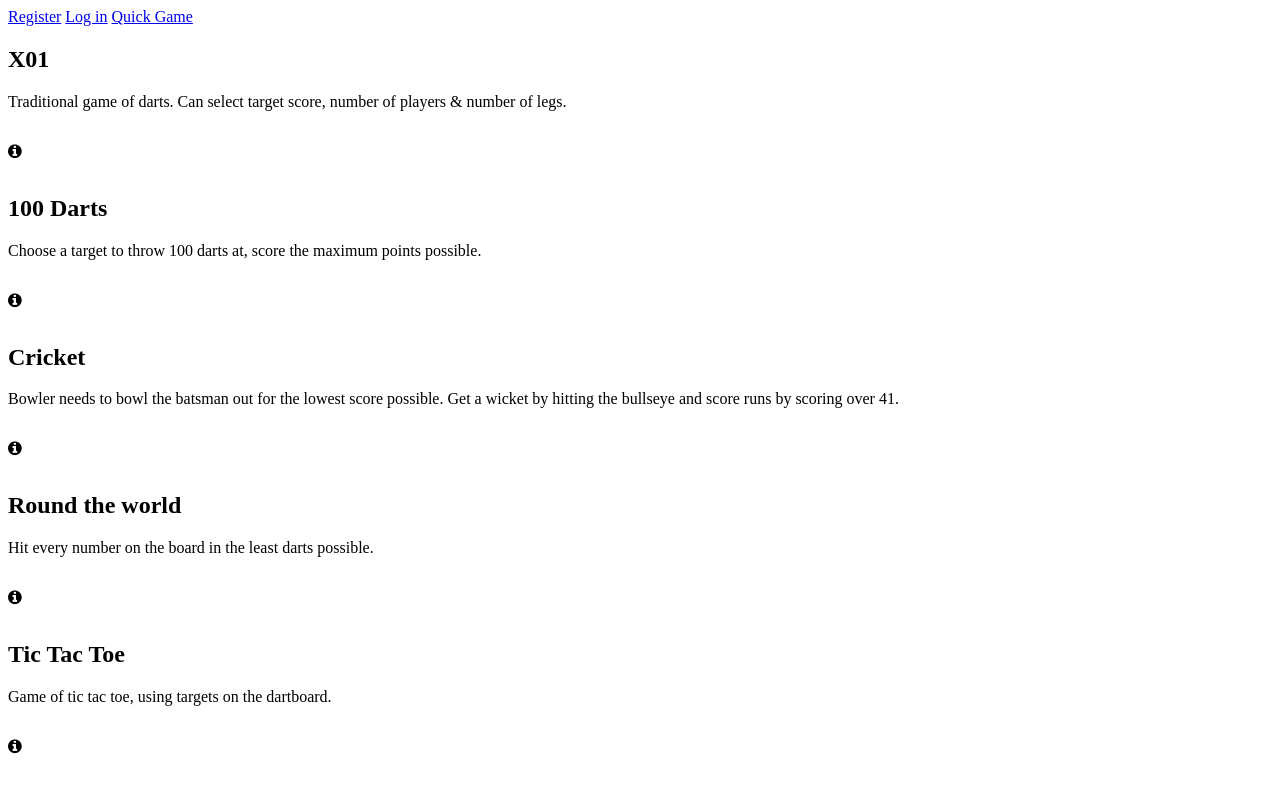
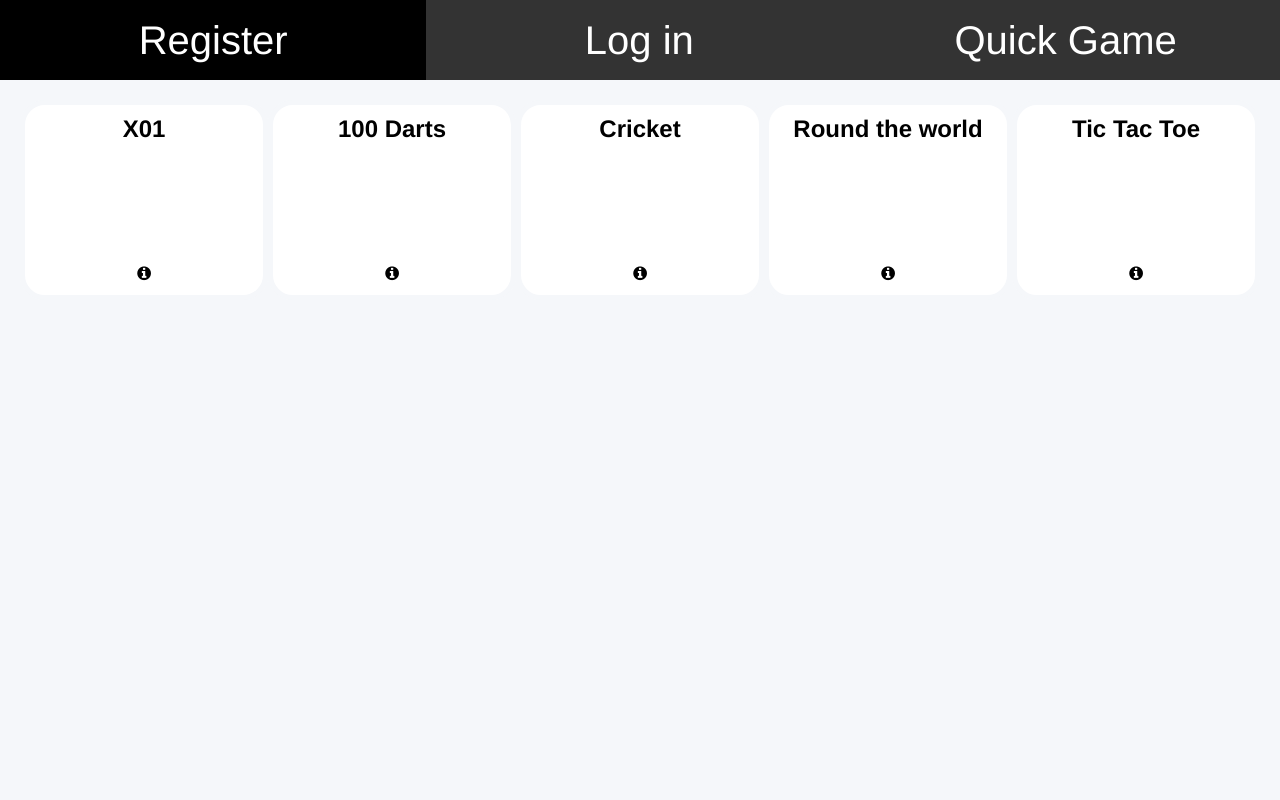
Before and after one commit to daneclipse/dartsApp, a PHP site: page /PHP/ in a window 1280 px wide. Run offline with PHP 8.4, Linux system fonts and the light colour scheme.

Commit message:
Started css

```diff
--- a/css/general.css
+++ b/css/general.css
@@ -17,6 +17,12 @@ html, body {
 	overflow: hidden;
 }
 
+.page {
+	width: 100%;
+	height: 100%;
+	padding: 20px;
+}
+
 /* COLOURS */
 .green {
 	fill: #91c46b;
@@ -28,6 +34,14 @@ html, body {
 
 .white {
 	fill: #eee;
+}
+
+.redButton {
+	background-color: #d9534f;
+}
+
+.greenButton {
+	background-color: #91c46b;
 }
 
 /* FRIENDLY OPTION */
@@ -42,3 +56,62 @@ html, body {
 .scale .scalable .scaleTwo {
 	transform: scale(1.3);
 }
+
+/* NAVIGATION BAR */
+.navBar {
+	width: 100%;
+	background-color: #333;
+	height: 80px;
+}
+
+.navBar a {
+	color: #fff;
+	height: 100%;
+	width: 33.3%;
+	float: left;
+	text-decoration: none;
+	text-align: center;
+	font-size: 40px;
+	line-height: 80px;
+}
+
+.navBar a:hover {
+	background-color: black;
+}
+
+/* GAME OPTIONS - INDEX.PHP, GAMESETUP.PHP */
+.hidden {
+	visibility: hidden;
+}
+
+.gameOptions {
+	width: 100%;
+	height: 200px;
+}
+
+.gameOption {
+	width: 20%;
+	height: 100%;
+	float: left;
+	text-align: center;
+	background-color: #fff;
+	border: 5px solid #f5f7fa;
+	border-radius: 25px;
+	padding: 10px;
+}
+
+.gameOption h2 {
+	height: 50px;
+}
+
+.gameInfo {
+	height: 100px;
+}
+
+.showGameInfo {
+	height: 20px;
+}
+
+.showGameInfo:hover {
+	cursor: pointer;
+}
--- a/index.php
+++ b/index.php
@@ -10,6 +10,8 @@ include('connection.php');
 	<title></title>
 	<meta name="viewport" content="width=device-width, initial-scale=1.0">
 	<link rel="stylesheet" href="https://cdnjs.cloudflare.com/ajax/libs/font-awesome/4.7.0/css/font-awesome.min.css">
+	<!-- CSS FILES -->
+	<link rel="stylesheet" type="text/css" href="css/general.css">
 </head>
 <body>
 
--- a/login.php
+++ b/login.php
@@ -3,6 +3,8 @@
 <head>
 	<title></title>
 	<meta name="viewport" content="width=device-width, initial-scale=1.0">
+	<!-- CSS FILES -->
+	<link rel="stylesheet" type="text/css" href="css/general.css">
 </head>
 <body>
 
--- a/register.php
+++ b/register.php
@@ -3,6 +3,8 @@
 <head>
 	<title></title>
 	<meta name="viewport" content="width=device-width, initial-scale=1.0">
+	<!-- CSS FILES -->
+	<link rel="stylesheet" type="text/css" href="css/general.css">
 </head>
 <body>
 
```
